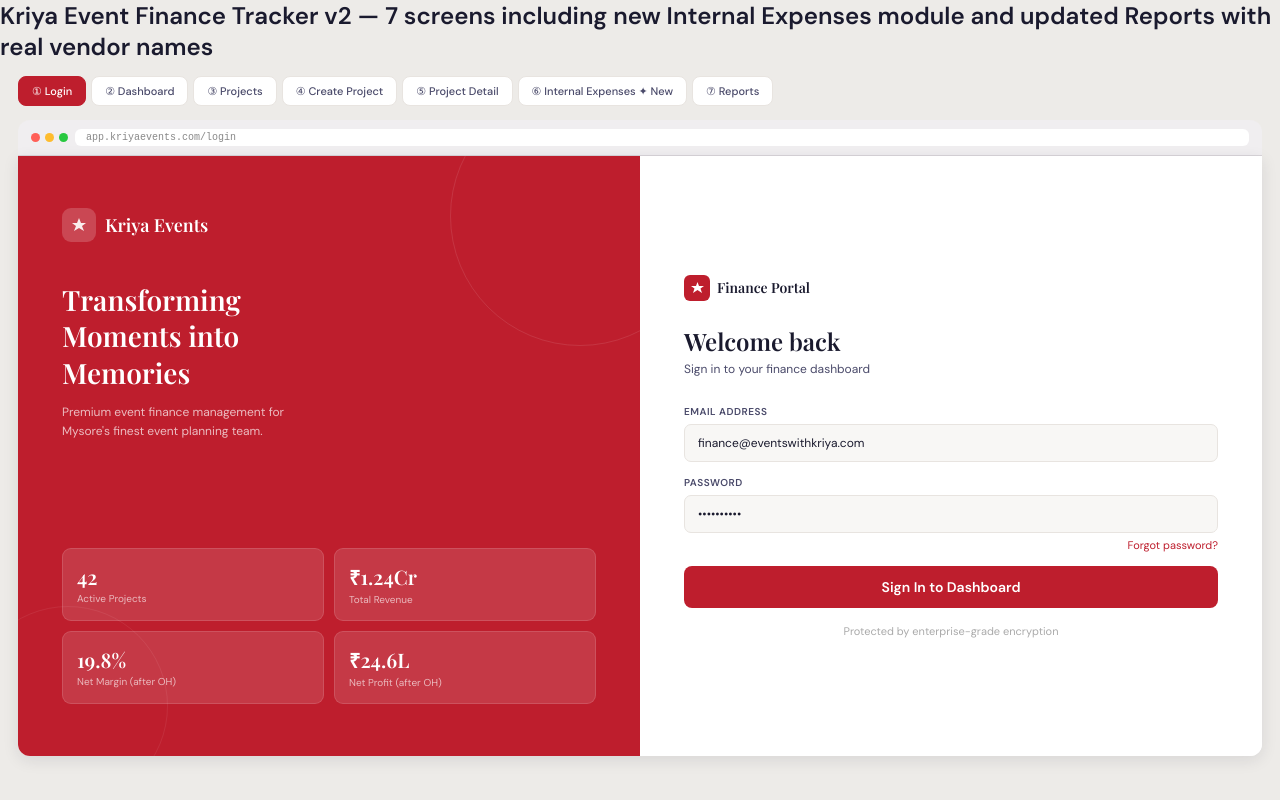
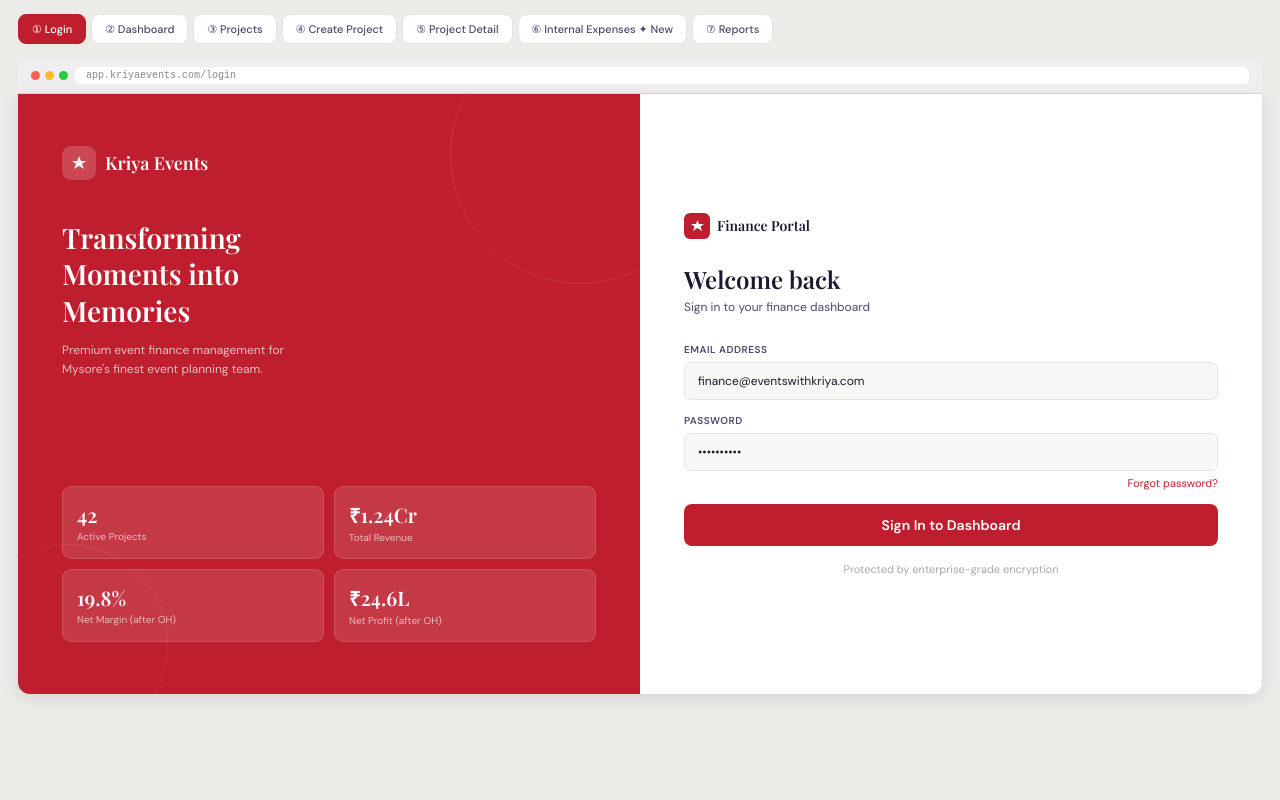
Before and after one commit to namith-jain/eventswithkriya, a plain HTML site: page index.html in a window 1280 px wide. Drawn offline with nearby package versions, Linux system fonts and the light colour scheme.

Commit message:
Update index.html

```diff
--- a/index.html
+++ b/index.html
@@ -2,7 +2,7 @@
 <link rel="preconnect" href="https://fonts.googleapis.com">
 <link href="https://fonts.googleapis.com/css2?family=Playfair+Display:wght@400;600;700&family=DM+Sans:wght@300;400;500;600&display=swap" rel="stylesheet">
 <script src="https://cdnjs.cloudflare.com/ajax/libs/Chart.js/4.4.1/chart.umd.min.js"></script>
-<h2 class="sr-only">Kriya Event Finance Tracker v2 — 7 screens including new Internal Expenses module and updated Reports with real vendor names</h2>
+<!-- <h2 class="sr-only">Kriya Event Finance Tracker v2 — 7 screens including new Internal Expenses module and updated Reports with real vendor names</h2> -->
 <style>
 *{margin:0;padding:0;box-sizing:border-box}
 :root{
```
